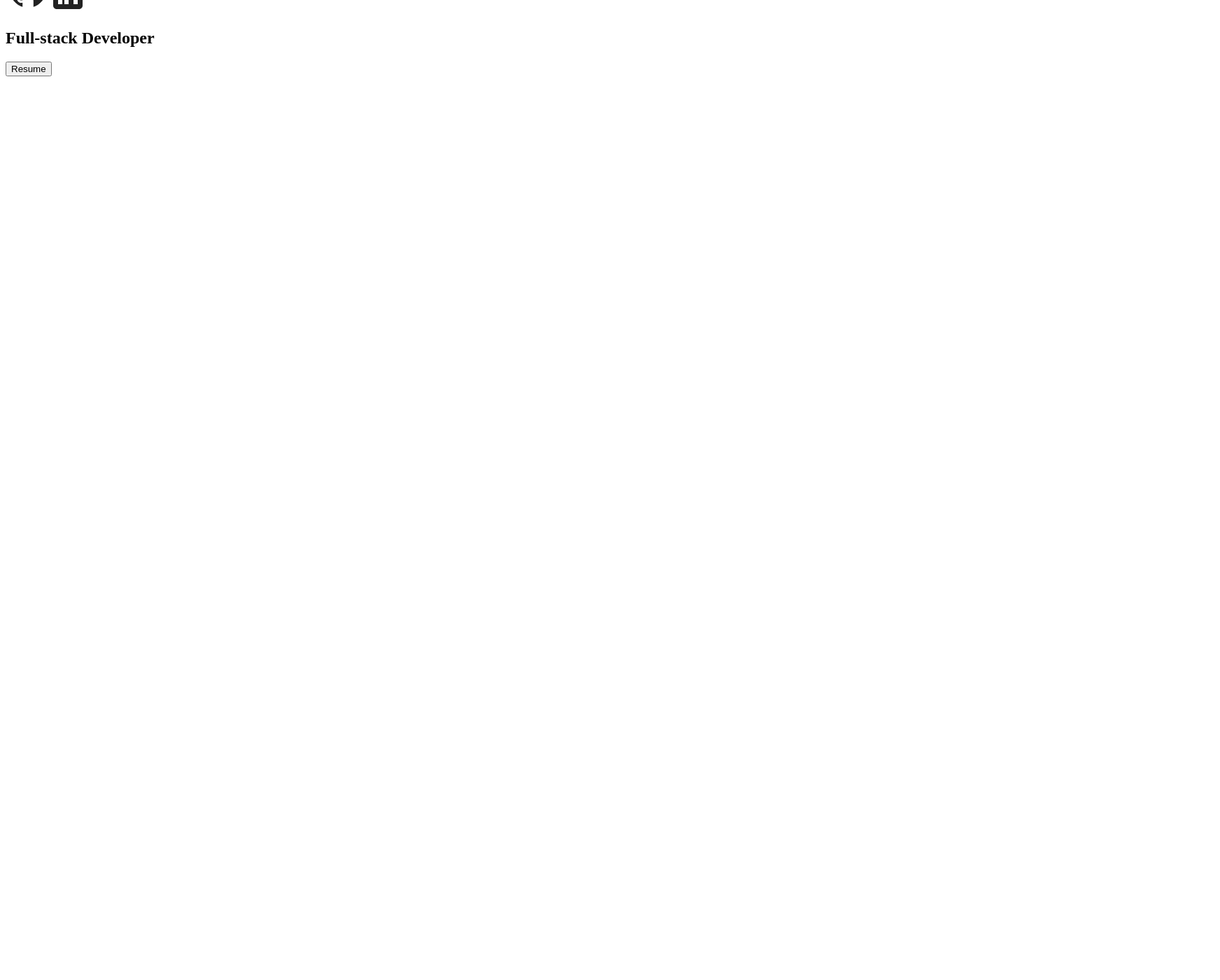
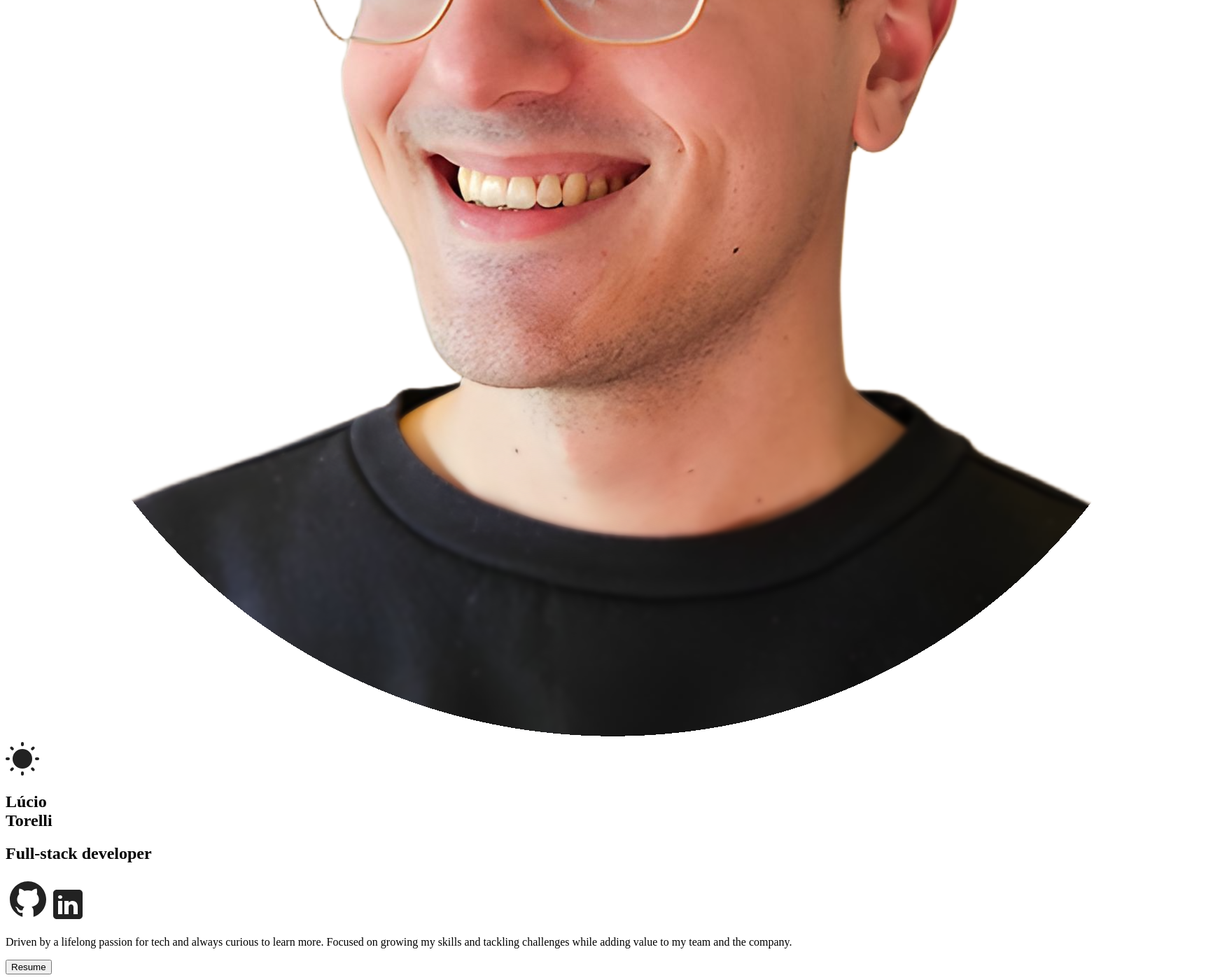
Before and after one commit to luciotorelli/lucio-torelli-resume, a React (Vite) app: page / in a window 1280 px wide. Shown: the part 700-2100 px from the top of the page at 70% size, 1743 px wide, since content can reach past the window. Before the commit the page ends 817 px from the top, so only its background shows below. Built offline with nearby package versions, Linux system fonts and the light colour scheme.

Commit message:
Refactor Hero component and update content
- Update image path for hero image
- Update name and description in the Hero component
- Add a new paragraph with a description of the developer

```diff
--- a/src/sections/Hero/Hero.jsx
+++ b/src/sections/Hero/Hero.jsx
@@ -1,5 +1,5 @@
 import styles from './HeroStyles.module.css';
-import heroImg from '../../assets/Design uten navn.png';
+import heroImg from '../../assets/hero-img.png';
 import sun from '../../assets/sun.svg';
 import moon from '../../assets/moon.svg';
 import githubLight from '../../assets/github-light.svg';
@@ -32,9 +32,9 @@ function Hero() {
       </div>
       <div className={styles.info}>
         <h1>
-          Harris
+          Lúcio
           <br />
-          Johnsen
+          Torelli
         </h1>
         <h2>Full-stack developer</h2>
         <span>
@@ -46,7 +46,7 @@ function Hero() {
           </a>
         </span>
         <p className={styles.description}>
-        <h2>Full-stack Developer</h2>
+        <p>Driven by a lifelong passion for tech and always curious to learn more. Focused on growing my skills and tackling challenges while adding value to my team and the company.</p>
         </p>
         <a href="" download>
           <button className="hover">Resume</button>
```
